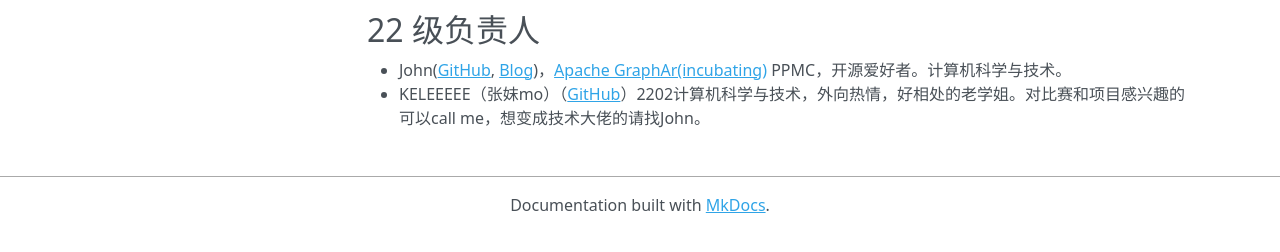
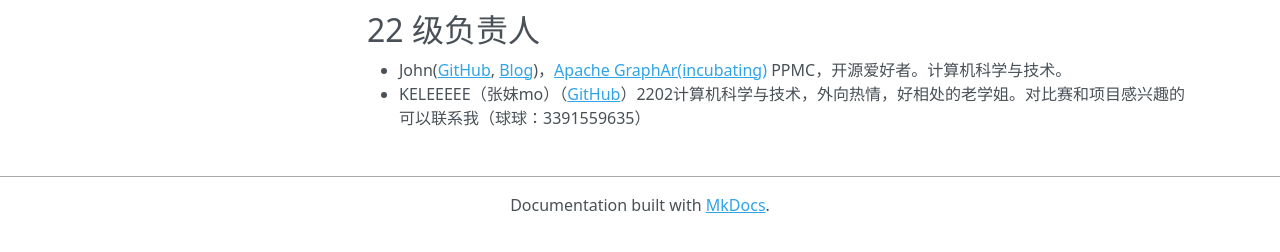
Before and after one commit to smu-guigu/smu-guigu.github.io, an MkDocs documentation site: the page built from docs/about.md, in a window 1280 px wide. Shown: the part 580-832 px from the top of the page. Built offline with MkDocs 1.6.1, drawn with Linux system fonts in a browser that asks for light colours; nearby versions of some CDN libraries.

Commit message:
更新 about.md 文件，添加实验室介绍和负责人信息

```diff
--- a/docs/about.md
+++ b/docs/about.md
@@ -20,4 +20,4 @@
 ## 22 级负责人
 
 - John([GitHub](https://github.com/Thespica), [Blog](https://thespica.github.io/))，[Apache GraphAr(incubating)](https://github.com/apache/incubator-graphar) PPMC，开源爱好者。计算机科学与技术。
-- KELEEEEE（张妺mo）（[GitHub](https://github.com/KELEEEEEE)）2202计算机科学与技术，外向热情，好相处的老学姐。对比赛和项目感兴趣的可以call me，想变成技术大佬的请找John。
+- KELEEEEE（张妺mo）（[GitHub](https://github.com/KELEEEEEE)）2202计算机科学与技术，外向热情，好相处的老学姐。对比赛和项目感兴趣的可以联系我（球球：3391559635）
```
